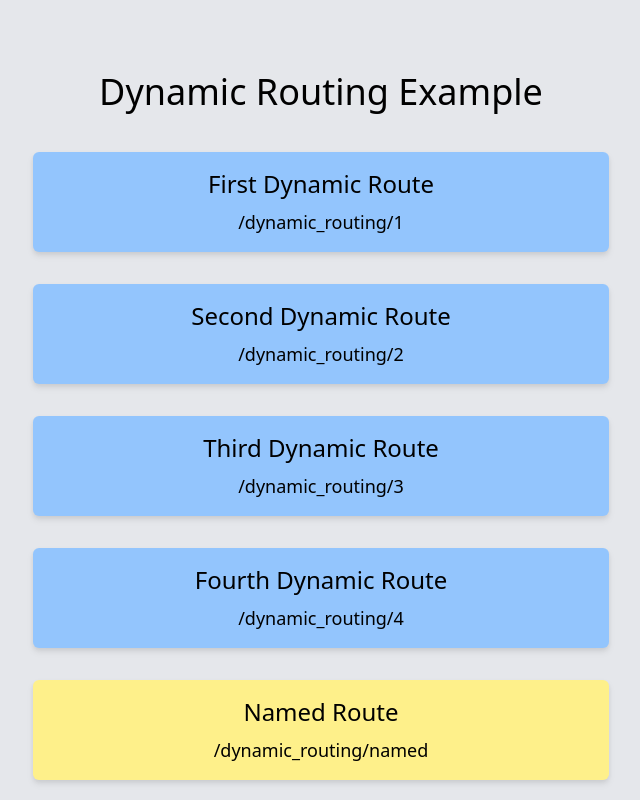
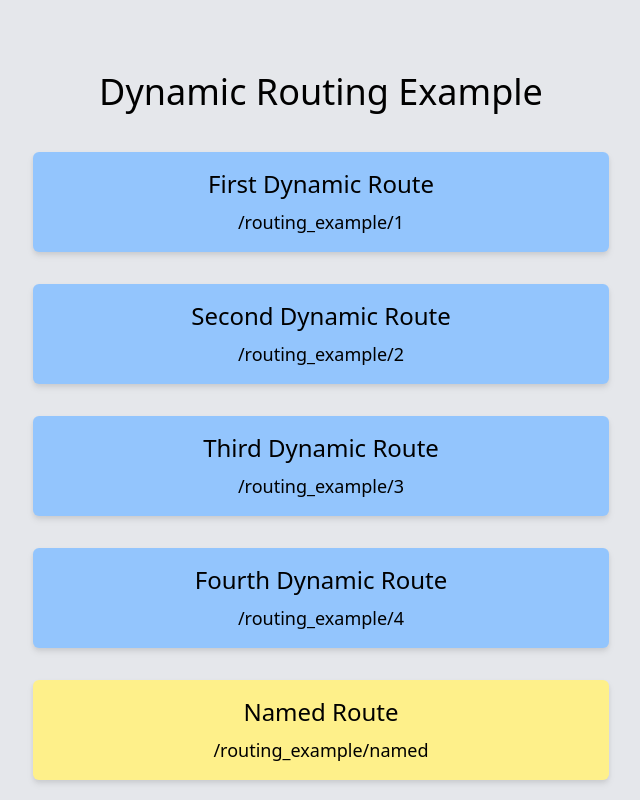
Before and after one commit to YTyler/pokedex, a Next.js app: page /routing_example in a window 1280 px wide. Shown: the whole page, without its empty margins (319-959 px from the left). Built offline with nearby package versions, Linux system fonts and the light colour scheme.

Commit message:
fix route names

```diff
--- a/pages/index.jsx
+++ b/pages/index.jsx
@@ -5,7 +5,7 @@ import Image from 'next/image'
 export default function Home({ pokemon }) {
   return (
     <Layout title="NextJS Pokedex">
-      <Link href="/dynamic_routing">
+      <Link href="/routing_example">
         <a className="text-black">
           <h1 className="mb-8 text-center text-4xl">NextJs Pokedex</h1>
         </a>
--- a/pages/routing_example/index.jsx
+++ b/pages/routing_example/index.jsx
@@ -13,10 +13,10 @@ export default () => {
             className="my-8 rounded-md bg-blue-300 py-4 text-center text-2xl drop-shadow-md"
             key={index + 1}
           >
-            <Link href={`/dynamic_routing/${index + 1}`}>
+            <Link href={`/routing_example/${index + 1}`}>
               <a>
                 <h2>{item} Dynamic Route</h2>
-                <h3 className="mt-2 text-lg">/dynamic_routing/{index + 1}</h3>
+                <h3 className="mt-2 text-lg">/routing_example/{index + 1}</h3>
               </a>
             </Link>
           </li>
@@ -25,10 +25,10 @@ export default () => {
           className="my-8 rounded-md bg-yellow-200 py-4 text-center text-2xl drop-shadow-md"
           key={0}
         >
-          <Link href={`/dynamic_routing/named`}>
+          <Link href={`/routing_example/named`}>
             <a>
               <h2>Named Route</h2>
-              <h3 className="mt-2 text-lg">/dynamic_routing/named</h3>
+              <h3 className="mt-2 text-lg">/routing_example/named</h3>
             </a>
           </Link>
         </li>
```
